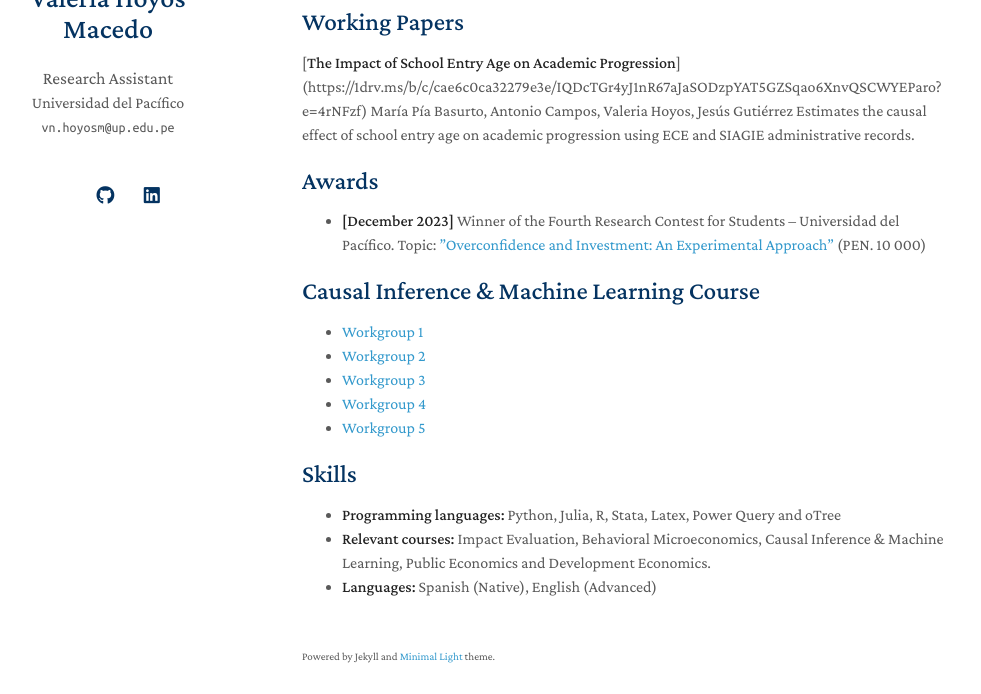
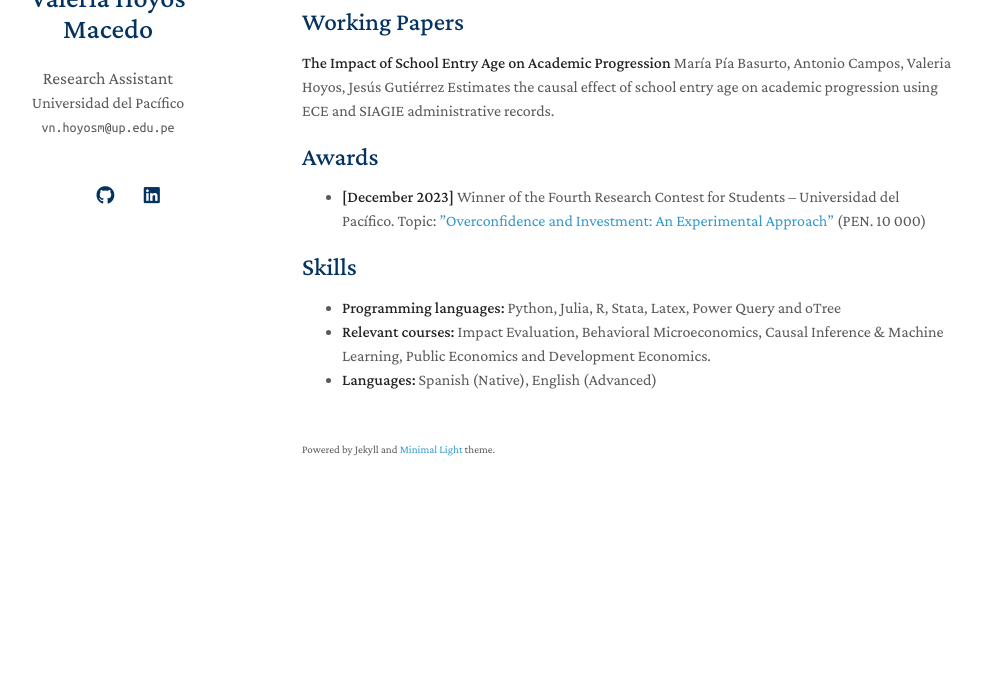
Before and after one commit to valeriahoyosm/Valeria_HM_cv, a Jekyll site: the page built from index.md, in a window 1280 px wide and 900 px high, scrolled down 875 px, cut to the strip 206-900 px from the top of the window. Shown: the whole strip, without its empty margins (168-1149 px from the left). Built offline with Jekyll 4.4.1, drawn with Linux system fonts in a browser that asks for light colours; nearby versions of some CDN libraries; a style sheet for code colours, icons or effects is not loaded; our own code applies the rules of GitHub Pages for plain Markdown files; after the commit the page ends 1611 px from its top, so only the background shows below that.

Commit message:
Update index.md

```diff
--- a/index.md
+++ b/index.md
@@ -33,7 +33,7 @@ Research Assistant. Area: education, gender, and public policy (PhD. María Pía
 {% include_relative _includes/publications.md %}
 
 ## Working Papers
-[**The Impact of School Entry Age on Academic Progression**] (https://1drv.ms/b/c/cae6c0ca32279e3e/IQDcTGr4yJ1nR67aJaSODzpYAT5GZSqao6XnvQSCWYEParo?e=4rNFzf)
+[**The Impact of School Entry Age on Academic Progression**](https://1drv.ms/b/c/cae6c0ca32279e3e/IQDcTGr4yJ1nR67aJaSODzpYAT5GZSqao6XnvQSCWYEParo?e=4rNFzf)
 María Pía Basurto, Antonio Campos, Valeria Hoyos, Jesús Gutiérrez
 Estimates the causal effect of school entry age on academic progression using ECE and SIAGIE administrative records.
 
@@ -43,13 +43,6 @@ Estimates the causal effect of school entry age on academic progression using EC
 del Pacífico.
 Topic: [”Overconfidence and Investment: An Experimental Approach”](https://1drv.ms/b/c/cae6c0ca32279e3e/IQDMUs_y_19_T57e1WPgvaOJARdbYTYIhX1vIdwBbSi00q0?e=9rLmfX) (PEN. 10 000)
 
-##  Causal Inference & Machine Learning Course
-- [Workgroup 1](https://github.com/valeriahoyosm/Causal_Inference_ML/tree/main/Workgroup1)
-- [Workgroup 2](https://github.com/valeriahoyosm/Causal_Inference_ML/tree/main/Workgroup2)
-- [Workgroup 3](https://github.com/valeriahoyosm/Causal_Inference_ML/tree/main/Workgroup3)
-- [Workgroup 4](https://github.com/valeriahoyosm/Causal_Inference_ML/tree/main/Workgroup4)
-- [Workgroup 5](https://github.com/valeriahoyosm/Causal_Inference_ML/tree/main/Workgroup5)
-
 
 ## Skills
 - **Programming languages:** Python, Julia, R, Stata, Latex, Power Query and oTree
```
